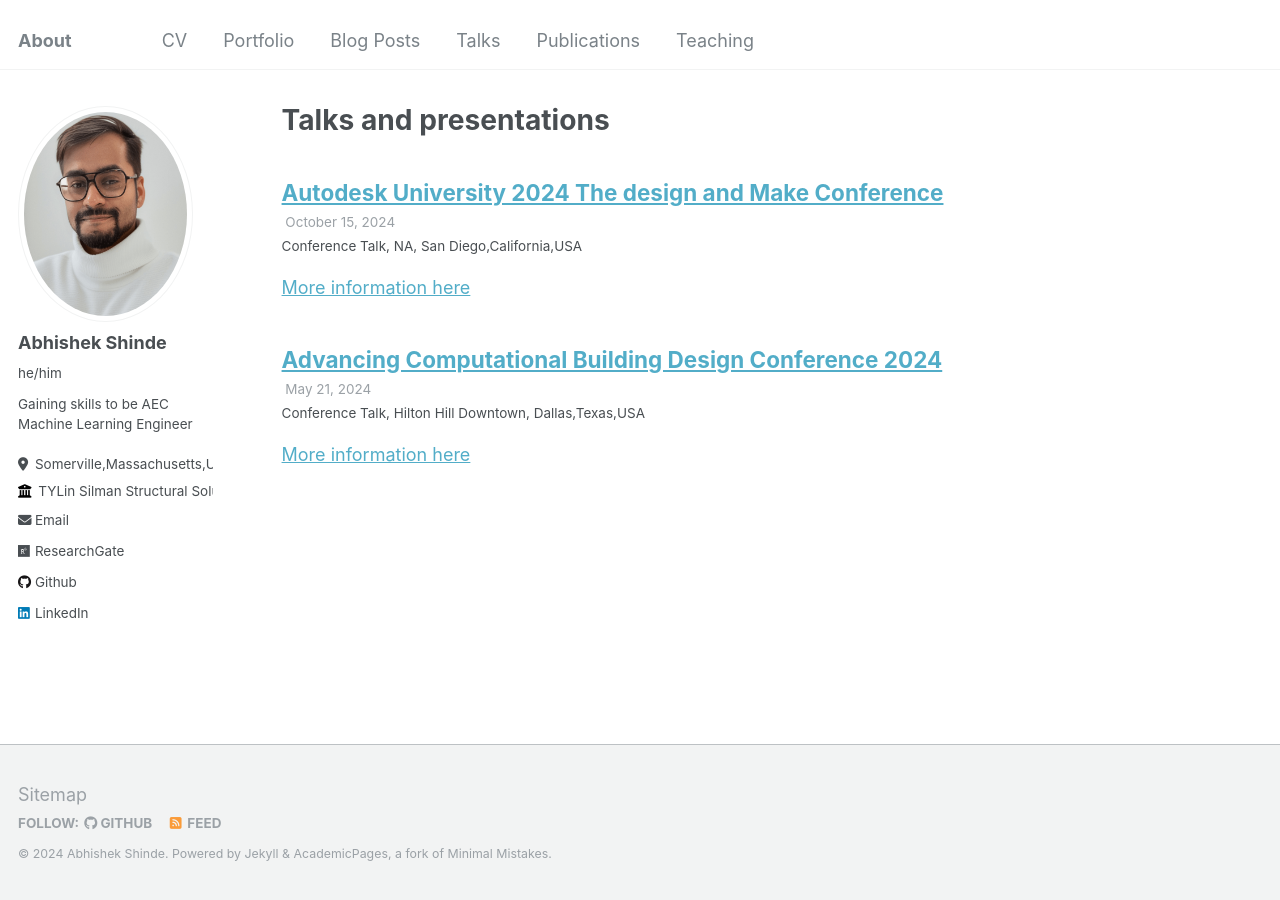
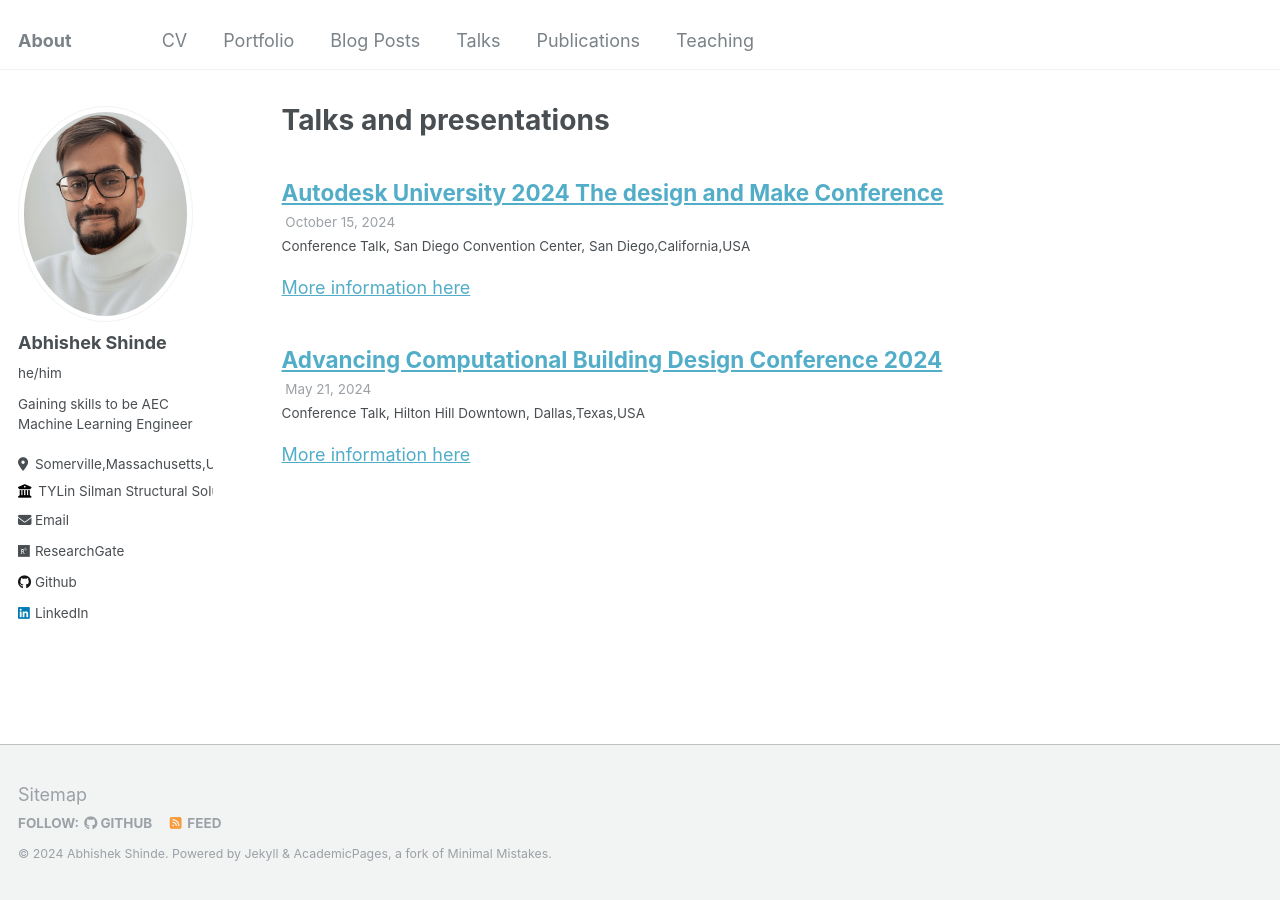
Before and after one commit to InquisitiveAS/InquisitiveAS.github.io, a Jekyll site: the page built from _pages/talks.html, in a window 1280 px wide. Built offline with Jekyll 4.4.1, drawn with Linux system fonts in a browser that asks for light colours.

Commit message:
Update 2024-10-15-talk-2.md

```diff
--- a/_talks/2024-10-15-talk-2.md
+++ b/_talks/2024-10-15-talk-2.md
@@ -3,7 +3,7 @@
 collection: talks
 type: "Conference Talk"
 permalink: https://www.autodesk.com/autodesk-university/class/Optimizing-Revit-Structural-Intelligent-Models-with-Large-Language-Models-and-Autodesk-Platform-Services-2024
-venue: "NA"
+venue: "San Diego Convention Center"
 date: 2024-10-15
 location: "San Diego,California,USA"
 ---
```
